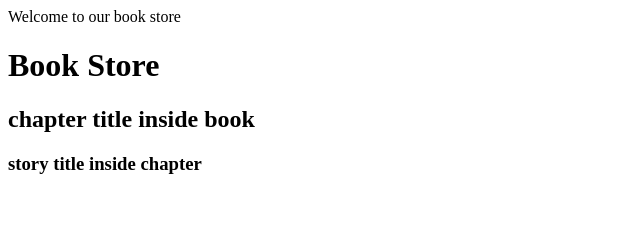
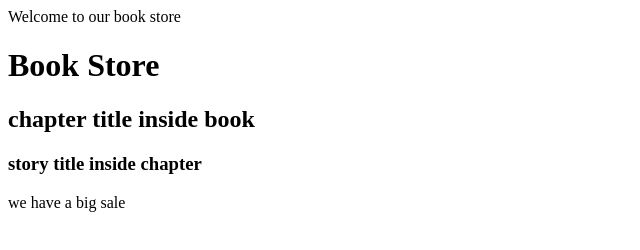
Before and after one commit to muhammedabdelghany2009/HTML, a plain HTML site: page index.html in a window 1280 px wide. Shown: the whole page, without its empty margins (0-640 px from the left). Drawn offline with Linux system fonts and the light colour scheme.

Commit message:
12-5-2026

```diff
--- a/index.html
+++ b/index.html
@@ -16,5 +16,11 @@
         <h1> Book Store </h1>
             <h2> chapter title inside book </h2>
                 <h3> story title inside chapter </h3>
+        <!-- 8  syntax 'grammer' : يعنى ان المسافات متبانش وان ممكن تكتب الخاصية بين "" او '' او
+        من غيرهم خالص لو الخاصية كلمة واحدة -->
+        <!-- 9  (<p>) لو وضعت 2 جنب بعض هيظهرو تحت بعض وليهم هوامش لانه بلوك  -->
+        <p> we have a big sale </p>
+        <!-- 10  global&element attributes هيتم شرح كل اتربيوت خاصة بالعنصر بتاعها  -->
+
     </body>
 </html>
```
